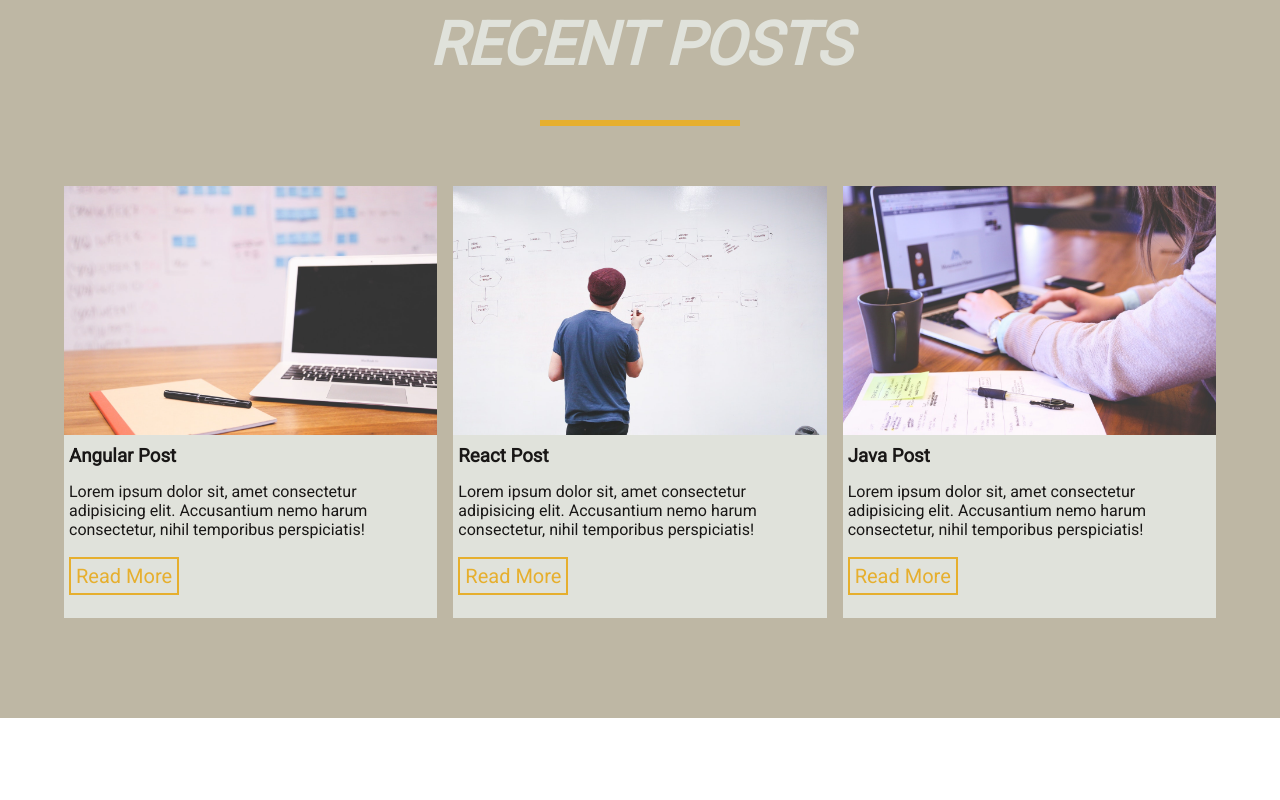
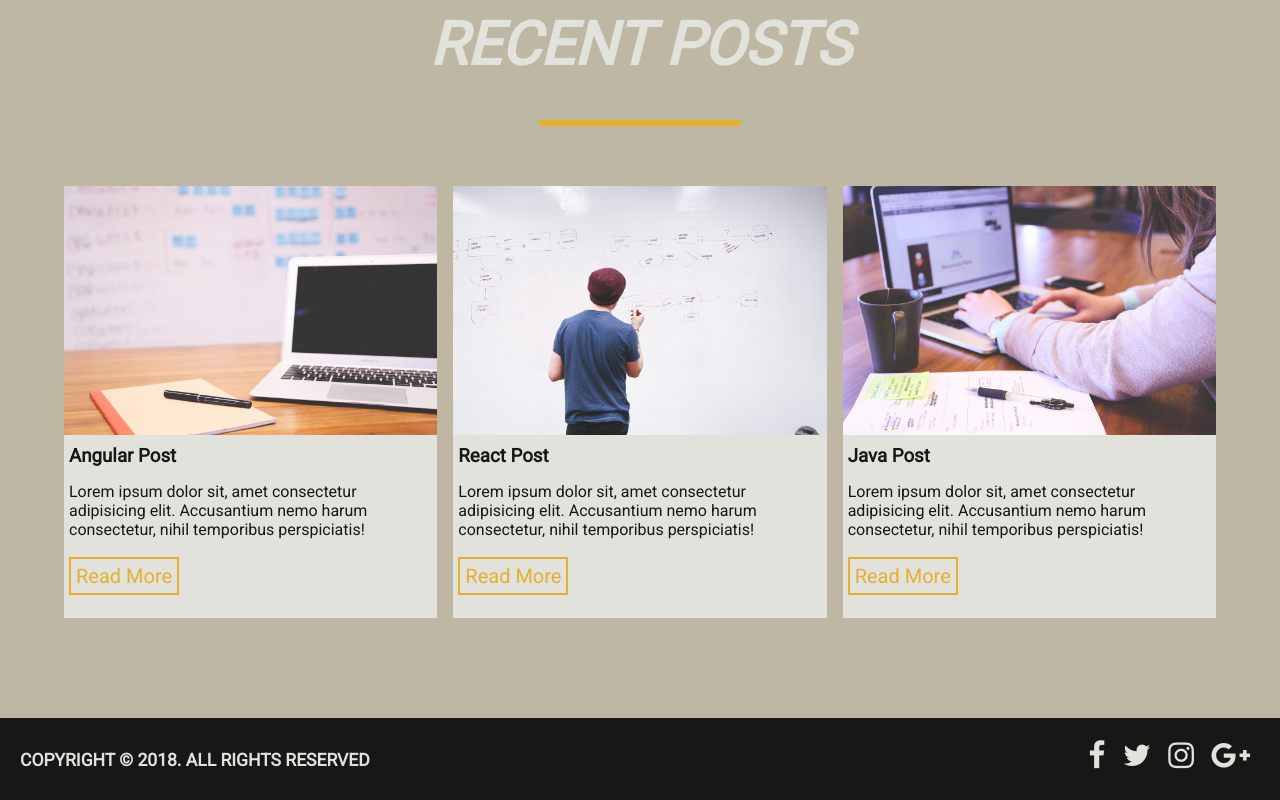
Before and after one commit to Banderstadt/web-agency, a plain HTML site: page index.html in a window 1280 px wide. Shown: the part 2904-3704 px from the top of the page. Before the commit the page ends 3622 px from the top, so only its background shows below. Drawn offline with Linux system fonts and the light colour scheme.

Commit message:
added footer + css

```diff
--- a/index.html
+++ b/index.html
@@ -308,6 +308,20 @@
 
 
 
+<!-- footer -->
+<footer>
+    <div class="footer-text">
+        <h3>Copyright &copy; 2018. All rights reserved</h3>
+    </div>
+    <div class="footer-icons">
+            <a href="#"><i class="fa fa-facebook"></i></a>
+            <a href="#"><i class="fa fa-twitter"></i></a>
+            <a href="#"><i class="fa fa-instagram"></i></a>
+            <a href="#"><i class="fa fa-google-plus"></i></a>
+    </div>
+</footer>
+
+
 
 </body>
 </html>
--- a/main.css
+++ b/main.css
@@ -525,3 +525,37 @@ nav ul li a:hover {
         grid-row-gap: 1em;
     }
 }
+
+
+/* footer */
+
+footer {
+    background-color: #191716;
+    padding: 20px;
+    display: flex;
+    flex-wrap: wrap;
+    justify-content: space-between;
+    align-items: baseline;
+}
+
+.footer-text {
+    text-transform: uppercase;
+    font-size: 15px;
+    color: #e0e2db;
+    margin-bottom: 10px;
+}
+
+.footer-icons {
+    font-size: 30px;
+}
+
+.footer-icons .fa {
+    margin-right: 10px;
+    color: #e0e2db;
+    transition: transform 2s;
+}
+
+.footer-icons .fa:hover {
+    color: #e6af2e;
+    transform: translateY(-15px);
+}
```
